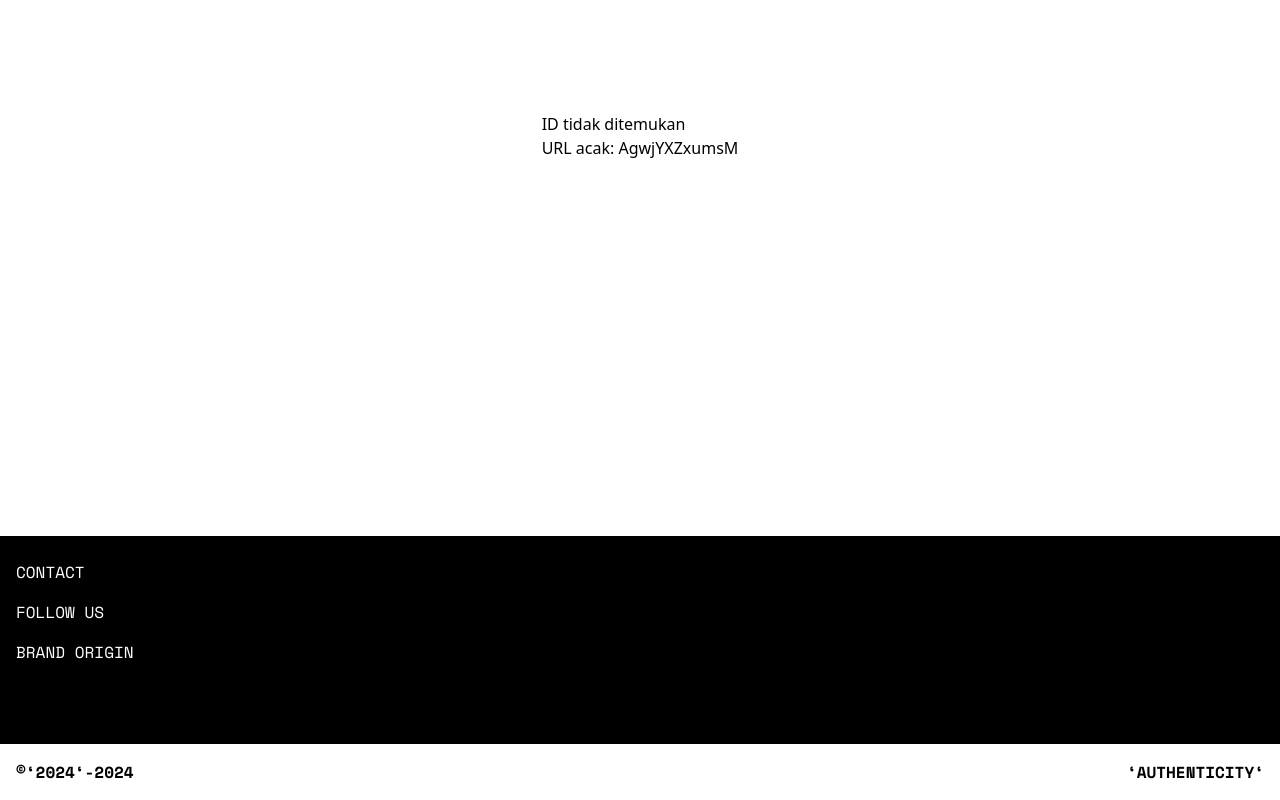
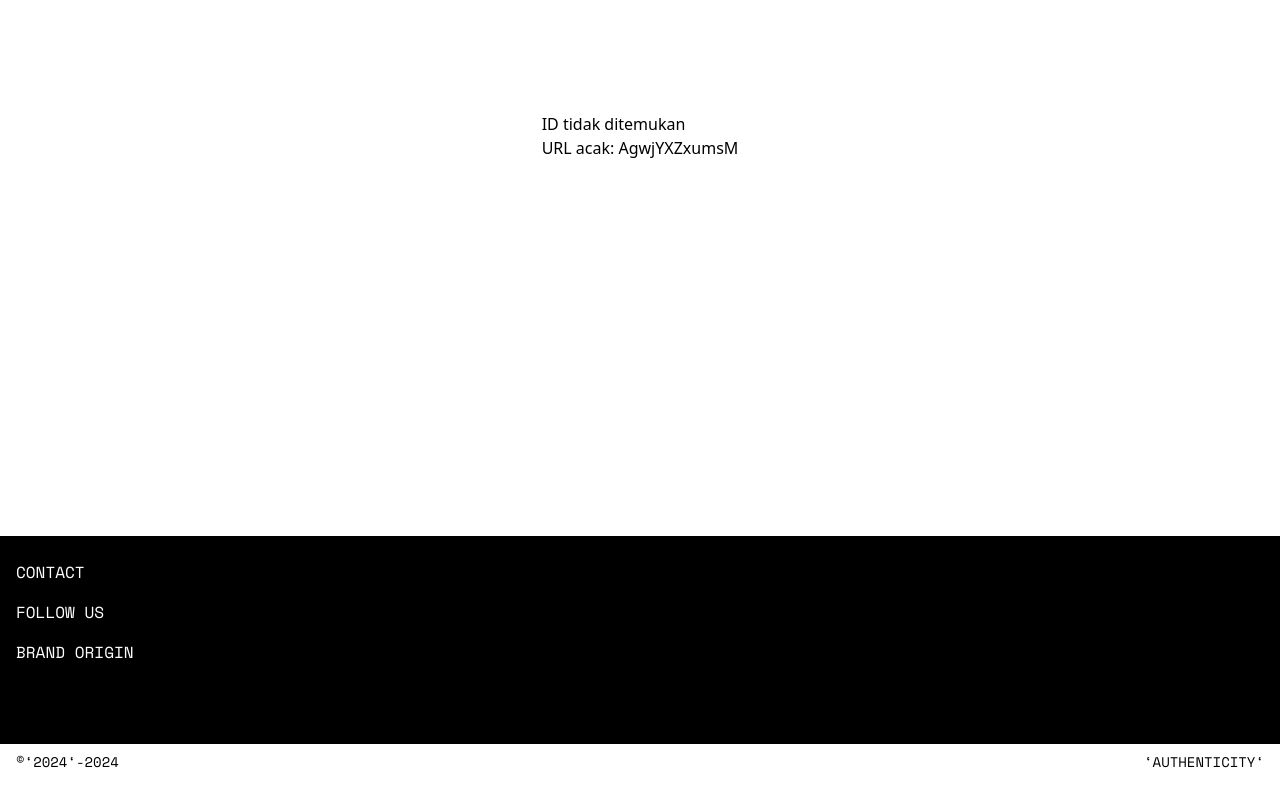
Before and after one commit to kyrizkyp/revorions, a Next.js app: page /authenticity/1 in a window 1280 px wide. Shown: the part 264-1064 px from the top of the page. Built offline with nearby package versions, Linux system fonts and the light colour scheme.

Commit message:
first commit

```diff
--- a/src/app/DataID/IDcode.json
+++ b/src/app/DataID/IDcode.json
@@ -1,11 +1,26 @@
 [
     {
-      "url": "YzSDjjBtYOlP",
-      "id": "8131-2101-0231"
+      "url": "riZdEVrvRrns",
+      "id": "0813-0210-0203"
+    },
+
+    {
+      "url": "zxCvBnHjUivl",
+      "id": "4813-5672-0198"
+    },
+
+    {
+      "url": "acXbQLrWEop",
+      "id": "9054-8923-6787"
     },
 
     {
       "url": "wYzVCloPuYRe",
-      "id": "4813-5672-0198"
+      "id": "6534-9210-2286"
+    },
+
+    {
+      "url": "wqTiCxpVdRli",
+      "id": "2243-5326-8756"
     }
   ]
--- a/src/app/components/navigasi/PageLocation.tsx
+++ b/src/app/components/navigasi/PageLocation.tsx
@@ -14,15 +14,17 @@ const PageLocation: React.FC<PageLocationProps> = ({
   const currentYear = new Date().getFullYear();
   return (
     <div className={`w-full ${bgColor}`}>
-      <div className="flex items-start justify-between p-4">
+      <div className="flex items-start justify-between py-2 px-4">
         <div className={classText}>
-          <p className="font-mono font-bold">
+          <p className="text-left font-mono text-xs md:text-sm">
             &copy;&lsquo;2024&lsquo;-{currentYear}
           </p>
         </div>
 
         <div className={classText}>
-          <p className="font-mono font-bold">&lsquo;{place}&lsquo;</p>
+          <p className="text-right font-mono text-xs md:text-sm">
+            &lsquo;{place}&lsquo;
+          </p>
         </div>
       </div>
     </div>
--- a/tailwind.config.js
+++ b/tailwind.config.js
@@ -1,11 +1,6 @@
 /** @type {import('tailwindcss').Config} */
 module.exports = {
   content: [
-    "./app/**/*.{js,ts,jsx,tsx,mdx}",
-    "./pages/**/*.{js,ts,jsx,tsx,mdx}",
-    "./components/**/*.{js,ts,jsx,tsx,mdx}",
-
-    // Or if using `src` directory:
     "./src/**/*.{js,ts,jsx,tsx,mdx}",
   ],
   theme: {
```
